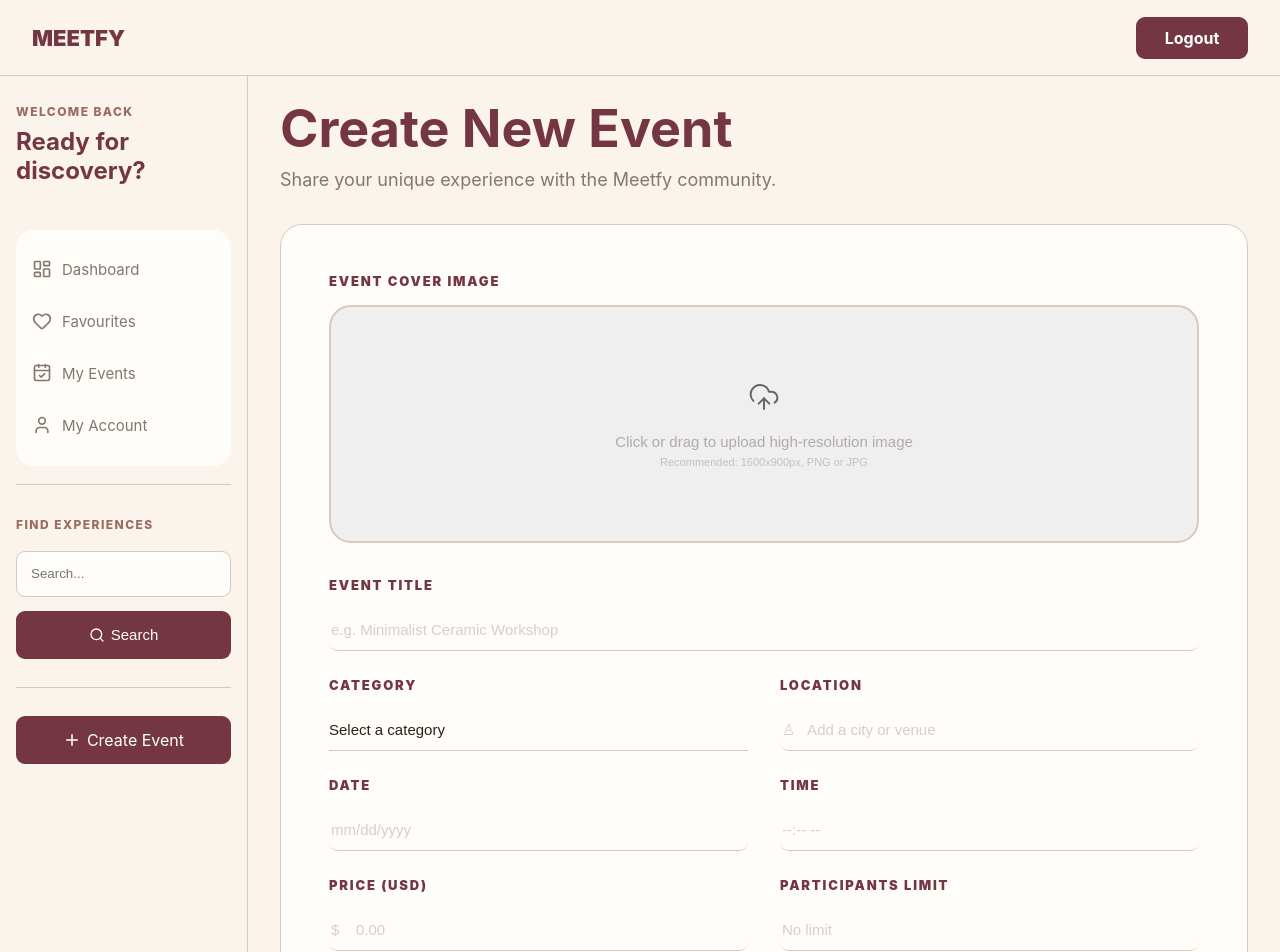
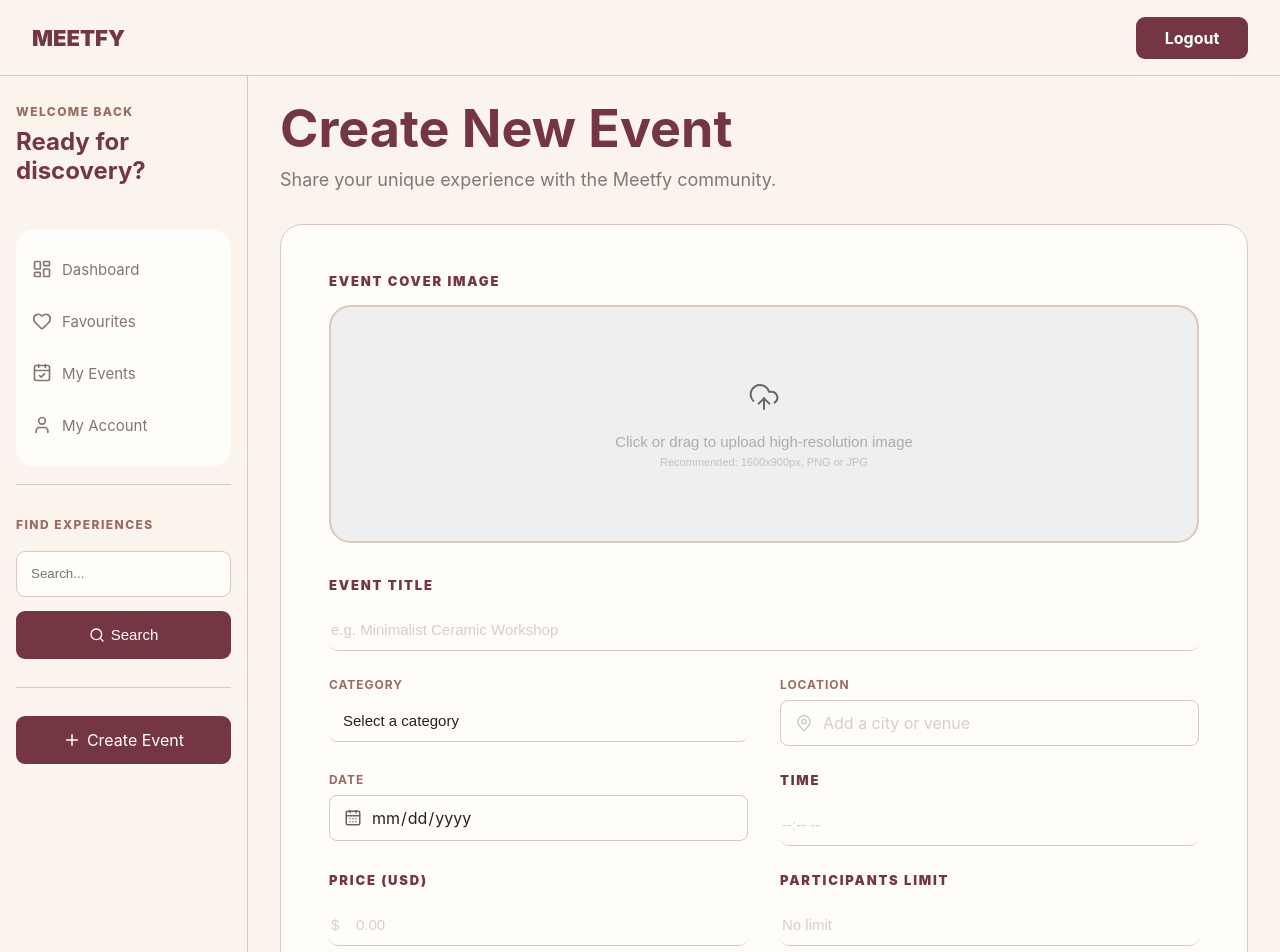
Before and after one commit to mpilarsky/meetfy, a React (Vite) app: page /create-event in a window 1280 px wide. Shown: the top 952 px of the page. Built offline with nearby package versions, Linux system fonts and the light colour scheme; no server answers; sample sign-in values are in the browser's storage.

Commit message:
fix: improve form accessibility and fix overflowing text in event cards

```diff
--- a/src/components/EventCards/DashboardEventCard.jsx
+++ b/src/components/EventCards/DashboardEventCard.jsx
@@ -14,7 +14,7 @@ function DashboardEventCard({
   return (
     <article className="event-card">
       <div className="event-image">
-        <img src={image} alt={title} />
+        {image && <img src={image} alt={title} />}
         <span>{tag}</span>
 
         <button
@@ -29,12 +29,14 @@ function DashboardEventCard({
       <div className="event-content">
         <div className="event-title-row">
           <h3>{title}</h3>
-          <strong>{price}</strong>
+          {price && <strong>{price}</strong>}
         </div>
 
         <p className="event-meta">
-          <CalendarDays size={14} /> {meta}
+          <CalendarDays size={14} />
+          <span>{meta}</span>
         </p>
+
         <p className="event-description">{description}</p>
 
         <button type="button" onClick={onViewDetails}>
--- a/src/components/EventCards/MyEventCard.css
+++ b/src/components/EventCards/MyEventCard.css
@@ -15,12 +15,15 @@
   position: relative;
   height: 220px;
   flex-shrink: 0;
+  background-color: #d8c9be;
 }
 
 .upcoming-image img {
   width: 100%;
   height: 100%;
   object-fit: cover;
+  display: block;
+  color: transparent;
 }
 
 .upcoming-image span {
@@ -63,8 +66,8 @@
 .upcoming-title-row {
   display: flex;
   justify-content: space-between;
+  align-items: flex-start;
   gap: 14px;
-  flex-wrap: wrap;
 }
 
 .upcoming-title-row h3 {
@@ -73,12 +76,20 @@
   font-size: 22px;
   line-height: 1.2;
   flex: 1;
-  word-break: break-word;
+  white-space: normal;
+  overflow-wrap: break-word;
+  display: -webkit-box;
+  -webkit-line-clamp: 2;
+  -webkit-box-orient: vertical;
+  overflow: hidden;
+  text-overflow: ellipsis;
 }
 
 .upcoming-title-row strong {
   color: #743642;
   font-size: 22px;
+  flex-shrink: 0;
+  margin-top: 2px;
 }
 
 .event-date,
@@ -94,7 +105,14 @@
   font-size: 16px;
   line-height: 1.35;
   flex-grow: 1;
-  min-height: 78px;
+  min-height: 65px;
+  white-space: normal;
+  overflow-wrap: break-word;
+  display: -webkit-box;
+  -webkit-line-clamp: 3;
+  -webkit-box-orient: vertical;
+  overflow: hidden;
+  text-overflow: ellipsis;
 }
 
 .upcoming-content > button {
--- a/src/components/EventCards/PastEventCard.css
+++ b/src/components/EventCards/PastEventCard.css
@@ -1,10 +1,13 @@
 .past-card {
+  display: flex;
+  flex-direction: column;
   overflow: hidden;
   background: #fffdf9;
   border: 1px solid #eadbd0;
   border-radius: 18px;
   width: 100%;
   max-width: 100%;
+  height: 100%;
 }
 
 .past-card img {
@@ -12,10 +15,16 @@
   height: 190px;
   object-fit: cover;
   opacity: 0.7;
+  display: block;
+  color: transparent;
+  background-color: #d8c9be;
 }
 
 .past-content {
   padding: 24px;
+  display: flex;
+  flex-direction: column;
+  flex-grow: 1;
 }
 
 .past-content h3 {
@@ -23,15 +32,31 @@
   color: #9b6a63;
   font-size: 18px;
   font-weight: 500;
+  white-space: normal;
+  overflow-wrap: break-word;
+  display: -webkit-box;
+  -webkit-line-clamp: 2;
+  -webkit-box-orient: vertical;
+  overflow: hidden;
+  text-overflow: ellipsis;
 }
 
 .past-content p {
   margin: 0 0 26px;
   color: #b3aaa5;
   font-size: 14px;
+  flex-grow: 1;
+  white-space: normal;
+  overflow-wrap: break-word;
+  display: -webkit-box;
+  -webkit-line-clamp: 3;
+  -webkit-box-orient: vertical;
+  overflow: hidden;
+  text-overflow: ellipsis;
 }
 
 .past-content button {
+  margin-top: auto;
   width: 100%;
   height: 48px;
   display: flex;
--- a/src/pages/CreateEventPage.css
+++ b/src/pages/CreateEventPage.css
@@ -328,3 +328,19 @@
     gap: 18px;
   }
 }
+
+.category-select {
+  width: 100%;
+  height: 46px;
+  padding: 0 14px;
+  border-radius: 8px;
+  border: 1px solid #d8c9be;
+  background: #fffdf9;
+  transition: all 0.2s ease;
+}
+
+.category-select:focus-visible {
+  border-color: #9b6a63;
+  box-shadow: 0 0 0 3px rgba(155, 106, 99, 0.2);
+  outline: none;
+}
--- a/src/pages/CreateEventPage.jsx
+++ b/src/pages/CreateEventPage.jsx
@@ -1,6 +1,6 @@
 import { useRef, useState } from "react";
 import { useNavigate } from "react-router-dom";
-import { UploadCloud, Lightbulb } from "lucide-react";
+import { UploadCloud, Lightbulb, CalendarDays, MapPin } from "lucide-react";
 import { useAppData } from "../context/AppDataContext";
 
 import FormInput from "../components/Form/FormInput";
@@ -18,6 +18,7 @@ function CreateEventPage() {
   const { createEvent } = useAppData();
 
   const fileInputRef = useRef(null);
+  const dateInputRef = useRef(null);
 
   const [eventData, setEventData] = useState({
     title: "",
@@ -47,6 +48,12 @@ function CreateEventPage() {
 
   const handleCoverClick = () => {
     fileInputRef.current?.click();
+  };
+
+  const openDatePicker = () => {
+    if (dateInputRef.current && dateInputRef.current.showPicker) {
+      dateInputRef.current.showPicker();
+    }
   };
 
   const handleImageChange = (event) => {
@@ -109,29 +116,40 @@ function CreateEventPage() {
       setErrorMessage("Event title is required.");
       return;
     }
-
     if (!eventData.category.trim()) {
       setErrorMessage("Please select a category.");
       return;
     }
-
     if (!eventData.location.trim()) {
       setErrorMessage("Location is required.");
       return;
     }
-
     if (!eventData.date.trim()) {
       setErrorMessage("Date is required.");
       return;
     }
-
     if (!eventData.time.trim()) {
       setErrorMessage("Time is required.");
       return;
     }
 
-    const createdEvent = createEvent(eventData);
+    const dateObj = new Date(eventData.date);
+    const currentYear = new Date().getFullYear();
+    const eventYear = dateObj.getFullYear();
 
+    const options = { month: 'short', day: 'numeric' };
+    if (currentYear !== eventYear) {
+      options.year = 'numeric';
+    }
+
+    const formattedDate = dateObj.toLocaleDateString('en-US', options);
+
+    const eventToCreate = {
+      ...eventData,
+      date: formattedDate
+    };
+
+    const createdEvent = createEvent(eventToCreate);
     console.log("Created event:", createdEvent);
 
     navigate("/events");
@@ -164,7 +182,6 @@ function CreateEventPage() {
             {eventData.image ? (
               <>
                 <img src={eventData.image} alt="Selected event cover" />
-
                 <div className="cover-preview-overlay">
                   <strong>Change cover image</strong>
                   <small>{imageFileName}</small>
@@ -204,18 +221,19 @@ function CreateEventPage() {
         />
 
         <div className="event-form-grid">
-          <label className="form-line">
-            <span>CATEGORY</span>
-
+          <div className="form-line">
+            <label htmlFor="category" style={{ display: "block", marginBottom: "8px", fontSize: "12px", fontWeight: "700", color: "#9b6a63", letterSpacing: "0.08em" }}>
+              CATEGORY
+            </label>
             <select
+              id="category"
               name="category"
               value={eventData.category}
               onChange={handleChange}
               required
+              className="category-select"
             >
-              <option value="" disabled>
-                Select a category
-              </option>
+              <option value="" disabled>Select a category</option>
               <option value="Music">Music</option>
               <option value="Culture">Culture</option>
               <option value="Food">Food</option>
@@ -225,29 +243,72 @@ function CreateEventPage() {
               <option value="Gaming">Gaming</option>
               <option value="Education">Education</option>
             </select>
+          </div>
+
+          <div className="form-line">
+            <label htmlFor="location" style={{ display: "block", marginBottom: "8px", fontSize: "12px", fontWeight: "700", color: "#9b6a63", letterSpacing: "0.08em" }}>
+              LOCATION
             </label>
-
-          <FormInput
-            className="form-line"
-            label="LOCATION"
+            <div style={{ display: "flex", alignItems: "center", gap: "8px", background: "#fffdf9", padding: "0 14px", height: "46px", borderRadius: "8px", border: "1px solid #d8c9be", transition: "border-color 0.2s ease" }}>
+              <MapPin
+                size={18}
+                color="#cdcdcd"
+                style={{ flexShrink: 0 }}
+              />
+              <input
+                id="location"
                 type="text"
                 name="location"
                 value={eventData.location}
                 onChange={handleChange}
-            placeholder="♙   Add a city or venue"
+                placeholder="Add a city or venue"
                 required
+                tabIndex={0}
+                style={{ border: "none", background: "transparent", width: "100%", fontFamily: "inherit", color: "#2b2118", fontSize: "16px", outlineColor: "#9b6a63" }}
               />
+            </div>
+          </div>
 
-          <FormInput
-            className="form-line"
-            label="DATE"
-            type="text"
+          <div className="form-line">
+            <label htmlFor="eventDate" style={{ display: "block", marginBottom: "8px", fontSize: "12px", fontWeight: "700", color: "#9b6a63", letterSpacing: "0.08em" }}>
+              DATE
+            </label>
+            <style>
+            {` .hide-calendar-icon::-webkit-calendar-picker-indicator {
+                display: none !important;
+                -webkit-appearance: none !important;
+              }
+            `}
+            </style>
+            <div style={{ display: "flex", alignItems: "center", gap: "8px", background: "#fffdf9", padding: "0 14px", height: "46px", borderRadius: "8px", border: "1px solid #d8c9be" }}>
+
+              <button
+                type="button"
+                onClick={openDatePicker}
+                tabIndex={0}
+                style={{ border: "none", background: "transparent", padding: 0, cursor: "pointer", display: "flex", alignItems: "center", outlineColor: "#9b6a63" }}
+              >
+                <CalendarDays
+                  size={18}
+                  color="#6f6258"
+                  style={{ flexShrink: 0 }}
+                />
+              </button>
+
+              <input
+                id="eventDate"
+                ref={dateInputRef}
+                type="date"
                 name="date"
+                className="hide-calendar-icon"
                 value={eventData.date}
                 onChange={handleChange}
-            placeholder="mm/dd/yyyy"
                 required
+                tabIndex={0}
+                style={{ border: "none", background: "transparent", width: "100%", fontFamily: "inherit", color: "#2b2118", fontSize: "16px", outlineColor: "#9b6a63" }}
               />
+            </div>
+          </div>
 
           <FormInput
             className="form-line"
@@ -258,6 +319,7 @@ function CreateEventPage() {
             onChange={handleChange}
             placeholder="--:-- --"
             required
+            tabIndex={0}
           />
 
           <FormInput
@@ -268,6 +330,7 @@ function CreateEventPage() {
             value={eventData.price}
             onChange={handleChange}
             placeholder="$    0.00"
+            tabIndex={0}
           />
 
           <FormInput
@@ -278,6 +341,7 @@ function CreateEventPage() {
             value={eventData.participantsLimit}
             onChange={handleChange}
             placeholder="No limit"
+            tabIndex={0}
           />
         </div>
 
@@ -288,6 +352,7 @@ function CreateEventPage() {
           value={eventData.description}
           onChange={handleChange}
           placeholder="Describe the vibe and what attendees should expect..."
+          tabIndex={0}
         />
 
         <div className="event-switches">
@@ -297,6 +362,7 @@ function CreateEventPage() {
               name="indoor"
               checked={eventData.indoor}
               onChange={handleChange}
+              tabIndex={0}
             />
             <span>Indoor Event</span>
           </label>
@@ -307,6 +373,7 @@ function CreateEventPage() {
               name="publicVisibility"
               checked={eventData.publicVisibility}
               onChange={handleChange}
+              tabIndex={0}
             />
             <span>Public Visibility</span>
           </label>
@@ -316,7 +383,7 @@ function CreateEventPage() {
           <p className="create-event-error-message">{errorMessage}</p>
         )}
 
-        <Button type="submit" className="publish-event-btn">
+        <Button type="submit" className="publish-event-btn" tabIndex={0}>
           Publish Event
         </Button>
       </form>
```
Also changed, not shown: src/components/EventCards/DashboardEventCard.css (+31 -3 lines), src/components/EventCards/FavoriteEventCard.css (+21 -4 lines), src/components/EventCards/SearchEventCard.css (+31 -4 lines). Lines whose indentation alone changed are shown as unchanged.
